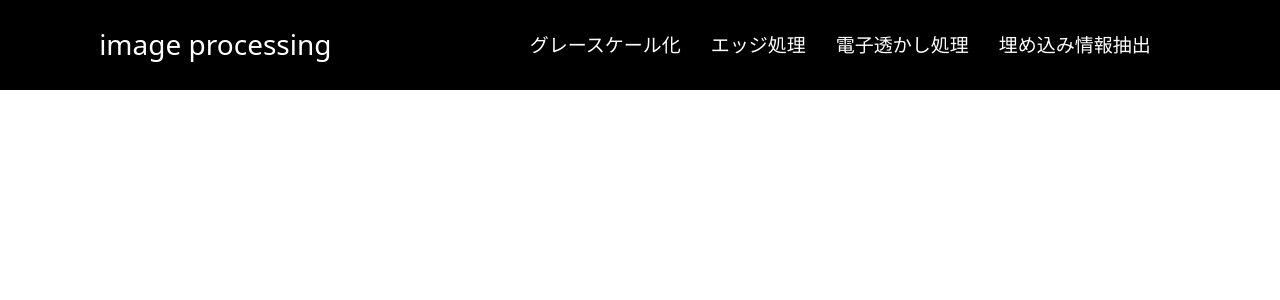
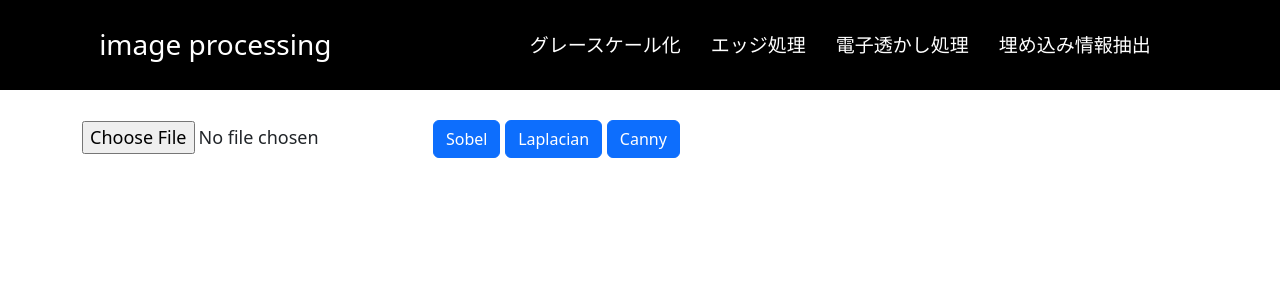
Before and after one commit to kasai27/image_processing_frontend, a React (Create React App) app: page /edge in a window 1280 px wide. Shown: the top 300 px of the page. Built offline with nearby package versions, Linux system fonts and the light colour scheme.

Commit message:
エッジ処理フィルターSobel, Cannyを追加

```diff
--- a/src/App.jsx
+++ b/src/App.jsx
@@ -3,7 +3,7 @@ import React from "react";
 import { BrowserRouter as Router, Route, Routes} from "react-router-dom";
 import { Header } from "./components/Header";
 import Grayscale from "./components/Grayscale";
-import Laplacian from "./components/Laplacian";
+import Edge from "./components/Edge";
 import Watermark from "./components/Watermark";
 import Detection from "./components/Detection";
 
@@ -15,7 +15,7 @@ function App() {
         <Header />
         <Routes>
           <Route path="/grayscale" element={ <Grayscale /> }/>
-          <Route path="/laplacian" element={ <Laplacian /> }/>
+          <Route path="/edge" element={ <Edge /> }/>
           <Route path="/watermark" element={ <Watermark /> }/>
           <Route path="/detection" element={ <Detection /> }/>
         </Routes>
--- a/src/components/Laplacian.jsx
+++ b/src/components/Edge.jsx
@@ -3,20 +3,21 @@ import axios from "axios";
 import Button from 'react-bootstrap/Button'
 import { useHandleImage } from "./hooks/useHandleImage";
 
-const Laplacian = () => {
+const Edge = () => {
     // useHandleImage.jsから取得
     const { selectedFile, processedImage, setProcessedImage, handleFileChange } = useHandleImage()
 
     // FastAPIのURL
-    const url_laplacian = "http://127.0.0.1:8000/laplacian/";
+    const url_edgeProcessing = "http://127.0.0.1:8000/edge/";
 
-    const handleLaplacian = async () => {
+    const edgeProcessing = async (filter) => {
         if (selectedFile) {
             const formData = new FormData();
             formData.append('file', selectedFile);
+            formData.append('filter_type', filter);
 
             try {
-                const response = await axios.post(url_laplacian, formData);
+                const response = await axios.post(url_edgeProcessing, formData);
                 setProcessedImage(response.data.processed_image);
             } catch (error) {
                 console.error(error);
@@ -30,7 +31,9 @@ const Laplacian = () => {
             <input type="file" onChange={handleFileChange} />
 
             {/* 変換ボタン */}
-            <Button onClick={handleLaplacian}>エッジ処理</Button>
+            <Button onClick={() => edgeProcessing("Sobel")}>Sobel</Button>{' '}
+            <Button onClick={() => edgeProcessing("Laplacian")}>Laplacian</Button>{' '}
+            <Button onClick={() => edgeProcessing("Canny")}>Canny</Button>{' '}
 
             {/* 変換後の画像の表示 */}
             {processedImage && (
@@ -43,4 +46,4 @@ const Laplacian = () => {
     )
 }
 
-export default Laplacian
+export default Edge
--- a/src/components/Header.jsx
+++ b/src/components/Header.jsx
@@ -13,7 +13,7 @@ export const Header = () => {
                     <Link to="/grayscale">グレースケール化</Link>
                 </li>
                 <li>
-                    <Link to="/laplacian">エッジ処理</Link>
+                    <Link to="/edge">エッジ処理</Link>
                 </li>
                 <li>
                     <Link to="/watermark">電子透かし処理</Link>
```
